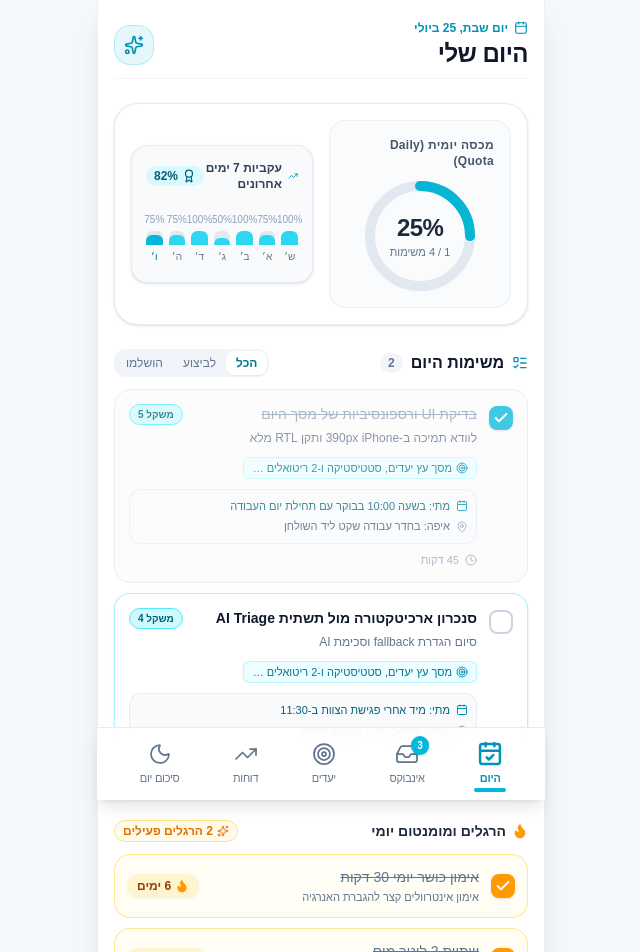
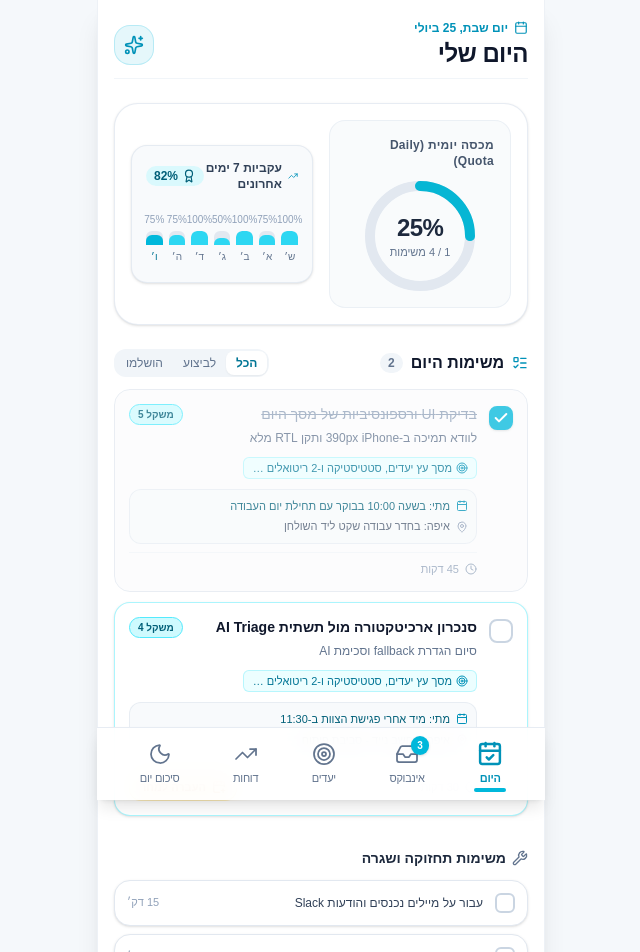
Before and after one commit to guykul-afk/momentum, a Next.js app: page /today in a window 1280 px wide. Shown: the top 952 px of the page, without its empty margins (319-959 px from the left). Built offline with nearby package versions, Linux system fonts and the light colour scheme.

Commit message:
Add goal deletion, task postpone to tomorrow with color indicators, remove habit section

```diff
--- a/src/app/(tabs)/goals/page.tsx
+++ b/src/app/(tabs)/goals/page.tsx
@@ -19,11 +19,12 @@ import { GoalModal } from '@/components/goals/GoalModal';
 import { isGoalStarved } from '@/components/goals/StarveBadge';
 
 export default function GoalsPage() {
-  const { goals, addGoal, updateGoal, addKrCheckin } = useAppStore();
+  const { goals, addGoal, updateGoal, deleteGoal, addKrCheckin } = useAppStore();
   const [isModalOpen, setIsModalOpen] = useState(false);
   const [editingGoal, setEditingGoal] = useState<Goal | undefined>(undefined);
   const [modalDefaultTimeframe, setModalDefaultTimeframe] = useState<'annual' | 'monthly' | 'weekly'>('annual');
   const [modalDefaultParentId, setModalDefaultParentId] = useState<string | undefined>(undefined);
+  const [deletingGoal, setDeletingGoal] = useState<Goal | null>(null);
 
   const [timeframeFilter, setTimeframeFilter] = useState<'all' | 'annual' | 'monthly' | 'weekly'>('all');
   const [categoryFilter, setCategoryFilter] = useState<string>('all');
@@ -76,6 +77,17 @@ export default function GoalsPage() {
 
   const handleCheckinKr = (goalId: string, currentKr: number) => {
     addKrCheckin(goalId, currentKr, 'עדכון מהיר מעץ היעדים');
+  };
+
+  const handleRequestDeleteGoal = (goal: Goal) => {
+    setDeletingGoal(goal);
+  };
+
+  const handleConfirmDelete = () => {
+    if (deletingGoal) {
+      deleteGoal(deletingGoal.id);
+      setDeletingGoal(null);
+    }
   };
 
   return (
@@ -234,6 +246,7 @@ export default function GoalsPage() {
                 allGoals={filteredGoals}
                 onAddSubGoal={(parentId, timeframe) => handleOpenAddModal(parentId, timeframe)}
                 onEditGoal={handleOpenEditModal}
+                onDeleteGoal={handleRequestDeleteGoal}
                 onCheckinKr={handleCheckinKr}
                 level={0}
               />
@@ -247,11 +260,55 @@ export default function GoalsPage() {
         isOpen={isModalOpen}
         onClose={() => setIsModalOpen(false)}
         onSave={handleSaveGoal}
+        onDelete={handleRequestDeleteGoal}
         availableParents={goals}
         initialGoal={editingGoal}
         defaultTimeframe={modalDefaultTimeframe}
         defaultParentId={modalDefaultParentId}
       />
+
+      {/* Delete Confirmation Modal */}
+      {deletingGoal && (
+        <div className="fixed inset-0 z-50 flex items-center justify-center p-4 bg-slate-900/60 backdrop-blur-xs">
+          <div className="bg-white rounded-2xl max-w-sm w-full shadow-2xl border border-slate-100 p-5 flex flex-col gap-4 animate-in fade-in zoom-in-95 duration-200">
+            <div className="flex items-center gap-3">
+              <div className="p-2.5 rounded-xl bg-rose-100 text-rose-600">
+                <AlertTriangle className="w-6 h-6" />
+              </div>
+              <div>
+                <h3 className="text-base font-bold text-slate-800">אישור מחיקת יעד</h3>
+                <p className="text-xs text-slate-500">פעולה זו אינה ניתנת לביטול</p>
+              </div>
+            </div>
+
+            <div className="p-3 bg-slate-50 rounded-xl border border-slate-200/80">
+              <p className="text-xs font-semibold text-slate-700">{deletingGoal.title}</p>
+              {goals.some((g) => g.parentId === deletingGoal.id) && (
+                <p className="text-[11px] text-rose-600 font-medium mt-1">
+                  ⚠️ שים לב: מחיקת יעד זה תביא למחיקת תתי-היעדים שתחתיו!
+                </p>
+              )}
+            </div>
+
+            <div className="flex items-center justify-end gap-2 pt-2 border-t border-slate-100">
+              <button
+                type="button"
+                onClick={() => setDeletingGoal(null)}
+                className="px-4 py-2 text-xs font-semibold text-slate-600 bg-slate-100 rounded-xl hover:bg-slate-200 transition-colors"
+              >
+                ביטול
+              </button>
+              <button
+                type="button"
+                onClick={handleConfirmDelete}
+                className="px-4 py-2 text-xs font-bold text-white bg-rose-600 hover:bg-rose-700 rounded-xl shadow-xs transition-colors"
+              >
+                מחק לצמיתות
+              </button>
+            </div>
+          </div>
+        </div>
+      )}
     </div>
   );
 }
--- a/src/app/(tabs)/today/page.tsx
+++ b/src/app/(tabs)/today/page.tsx
@@ -5,13 +5,12 @@ import { useAppStore } from '@/lib/store';
 import { DailyQuotaRing } from '@/components/tasks/DailyQuotaRing';
 import { AdherenceSparkline } from '@/components/tasks/AdherenceSparkline';
 import { TaskCard } from '@/components/tasks/TaskCard';
-import { HabitSection } from '@/components/tasks/HabitSection';
 import { MaintenanceSection } from '@/components/tasks/MaintenanceSection';
 import { computeDailyQuota } from '@/lib/metrics';
 import { Calendar, Sparkles, CheckCircle2, ListTodo } from 'lucide-react';
 
 export default function TodayPage() {
-  const { tasks, taskInstances, dailyStats, goals, toggleTaskInstance } = useAppStore();
+  const { tasks, taskInstances, dailyStats, goals, toggleTaskInstance, postponeTaskToTomorrow } = useAppStore();
   const [filter, setFilter] = useState<'all' | 'pending' | 'completed'>('all');
 
   const todayStr = new Date().toISOString().split('T')[0];
@@ -25,7 +24,6 @@ export default function TodayPage() {
 
   // Filter tasks by categories
   const dailyTasks = tasks.filter((t) => t.type === 'daily' && !t.isHabit && !t.isMaintenance && t.isActive);
-  const habitTasks = tasks.filter((t) => t.isHabit && t.isActive);
   const maintenanceTasks = tasks.filter((t) => t.isMaintenance && t.isActive);
 
   // Daily quota calculation using lib metrics
@@ -147,22 +145,13 @@ export default function TodayPage() {
                   task={task}
                   isCompleted={isCompleted}
                   onToggle={() => toggleTaskInstance(task.id)}
+                  onPostponeToTomorrow={() => postponeTaskToTomorrow(task.id)}
                   goal={goal}
                 />
               );
             })
           )}
         </div>
-      </section>
-
-      {/* Habit Section */}
-      <section className="pt-2">
-        <HabitSection
-          habits={habitTasks}
-          taskInstances={taskInstances}
-          onToggleHabit={toggleTaskInstance}
-          todayDateStr={todayStr}
-        />
       </section>
 
       {/* Maintenance Section */}
--- a/src/components/tasks/TaskCard.tsx
+++ b/src/components/tasks/TaskCard.tsx
@@ -2,25 +2,35 @@
 
 import React from 'react';
 import { Task, Goal } from '@/types/models';
-import { Check, Clock, Target, MapPin, Calendar } from 'lucide-react';
+import { Check, Clock, Target, MapPin, Calendar, CalendarPlus } from 'lucide-react';
 
 interface TaskCardProps {
   task: Task;
   isCompleted: boolean;
   onToggle: () => void;
+  onPostponeToTomorrow?: () => void;
   goal?: Goal;
 }
 
-export function TaskCard({ task, isCompleted, onToggle, goal }: TaskCardProps) {
+export function TaskCard({ task, isCompleted, onToggle, onPostponeToTomorrow, goal }: TaskCardProps) {
   const getWeightBadgeColor = (weight: number = 3) => {
     if (weight >= 4) return 'bg-cyan-100 text-cyan-800 border-cyan-300';
     if (weight === 3) return 'bg-slate-100 text-slate-700 border-slate-200';
     return 'bg-slate-50 text-slate-600 border-slate-200';
   };
 
+  const getPostponeStripeColor = (count: number = 0) => {
+    if (count === 1) return 'border-r-4 border-r-yellow-400';
+    if (count === 2) return 'border-r-4 border-r-orange-500';
+    if (count >= 3) return 'border-r-4 border-r-red-500';
+    return '';
+  };
+
+  const postponeStripe = getPostponeStripeColor(task.postponeCount);
+
   return (
     <div
-      className={`group relative flex items-start gap-3 p-3.5 rounded-2xl border transition-all duration-200 ${
+      className={`group relative flex items-start gap-3 p-3.5 rounded-2xl border transition-all duration-200 ${postponeStripe} ${
         isCompleted
           ? 'bg-slate-50/60 border-slate-200 opacity-75'
           : task.weight && task.weight >= 4
@@ -97,13 +107,43 @@ export function TaskCard({ task, isCompleted, onToggle, goal }: TaskCardProps) {
           </div>
         )}
 
-        {/* Duration Meta Info */}
-        {task.estimatedMinutes && (
-          <div className="flex items-center gap-1.5 mt-2 text-[11px] text-slate-400">
-            <Clock className="w-3 h-3 text-slate-400" />
-            <span>{task.estimatedMinutes} דקות</span>
+        {/* Bottom Actions & Meta Info */}
+        <div className="flex items-center justify-between gap-2 mt-2 pt-2 border-t border-slate-100">
+          <div className="flex items-center gap-2">
+            {task.estimatedMinutes && (
+              <div className="flex items-center gap-1.5 text-[11px] text-slate-400">
+                <Clock className="w-3 h-3 text-slate-400" />
+                <span>{task.estimatedMinutes} דקות</span>
+              </div>
+            )}
+
+            {task.postponeCount && task.postponeCount > 0 ? (
+              <span
+                className={`text-[10px] font-bold px-2 py-0.5 rounded-md border ${
+                  task.postponeCount === 1
+                    ? 'bg-yellow-50 text-yellow-800 border-yellow-300'
+                    : task.postponeCount === 2
+                    ? 'bg-orange-50 text-orange-800 border-orange-300'
+                    : 'bg-red-50 text-red-800 border-red-300'
+                }`}
+              >
+                הועברה {task.postponeCount}X
+              </span>
+            ) : null}
           </div>
-        )}
+
+          {!isCompleted && onPostponeToTomorrow && (
+            <button
+              type="button"
+              onClick={onPostponeToTomorrow}
+              className="flex items-center gap-1.5 text-[11px] font-bold text-amber-700 bg-amber-50 hover:bg-amber-100 border border-amber-200/80 px-2.5 py-1 rounded-xl transition-all active:scale-95 shrink-0"
+              title="העבר משימה למחר"
+            >
+              <CalendarPlus className="w-3.5 h-3.5" />
+              <span>העברה למחר</span>
+            </button>
+          )}
+        </div>
       </div>
     </div>
   );
--- a/src/lib/store.tsx
+++ b/src/lib/store.tsx
@@ -373,8 +373,10 @@ interface AppContextType {
   triageReject: (rawId: string) => void;
   addReflection: (reflection: Omit<EndOfDayReflection, 'id' | 'createdAt'>) => void;
   updateTask: (taskId: string, updates: Partial<Task>) => void;
+  postponeTaskToTomorrow: (taskId: string) => void;
   addGoal: (goal: Omit<Goal, 'id' | 'uid' | 'createdAt' | 'updatedAt'>) => Goal;
   updateGoal: (goalId: string, updates: Partial<Goal>) => void;
+  deleteGoal: (goalId: string) => void;
   addKrCheckin: (goalId: string, value: number, notes?: string) => void;
   saveWeeklyPlan: (plan: Omit<WeeklyPlan, 'id' | 'uid' | 'createdAt'>) => void;
   performFreshStart: () => void;
@@ -594,6 +596,33 @@ export function AppProvider({ children }: { children: React.ReactNode }) {
     );
   };
 
+  const postponeTaskToTomorrow = (taskId: string) => {
+    const todayStr = getTodayDateString();
+    const tomorrowStr = getTomorrowDateString();
+
+    setTasks((prev) =>
+      prev.map((t) =>
+        t.id === taskId
+          ? { ...t, postponeCount: (t.postponeCount || 0) + 1, updatedAt: Date.now() }
+          : t
+      )
+    );
+
+    setTaskInstances((prev) => {
+      const filtered = prev.filter((i) => !(i.taskId === taskId && (i.date === todayStr || i.date === tomorrowStr)));
+      return [
+        ...filtered,
+        {
+          id: `inst-${Date.now()}`,
+          uid: 'user-1',
+          taskId,
+          date: tomorrowStr,
+          status: 'pending',
+        },
+      ];
+    });
+  };
+
   const addGoal = (goalData: Omit<Goal, 'id' | 'uid' | 'createdAt' | 'updatedAt'>) => {
     const newGoal: Goal = {
       ...goalData,
@@ -611,6 +640,23 @@ export function AppProvider({ children }: { children: React.ReactNode }) {
   const updateGoal = (goalId: string, updates: Partial<Goal>) => {
     setGoals((prev) =>
       prev.map((g) => (g.id === goalId ? { ...g, ...updates, updatedAt: Date.now() } : g))
+    );
+  };
+
+  const deleteGoal = (goalId: string) => {
+    const getGoalAndChildIds = (id: string, allGoals: Goal[]): string[] => {
+      const children = allGoals.filter((g) => g.parentId === id);
+      const childIds = children.flatMap((c) => getGoalAndChildIds(c.id, allGoals));
+      return [id, ...childIds];
+    };
+
+    setGoals((prevGoals) => {
+      const idsToDelete = new Set(getGoalAndChildIds(goalId, prevGoals));
+      return prevGoals.filter((g) => !idsToDelete.has(g.id));
+    });
+
+    setTasks((prevTasks) =>
+      prevTasks.map((t) => (t.goalId === goalId ? { ...t, goalId: undefined, updatedAt: Date.now() } : t))
     );
   };
 
@@ -691,8 +737,10 @@ export function AppProvider({ children }: { children: React.ReactNode }) {
         triageReject,
         addReflection,
         updateTask,
+        postponeTaskToTomorrow,
         addGoal,
         updateGoal,
+        deleteGoal,
         addKrCheckin,
         saveWeeklyPlan,
         performFreshStart,
--- a/src/types/models.ts
+++ b/src/types/models.ts
@@ -34,6 +34,7 @@ export interface Task {
   when?: string; // Implementation intention: trigger/time
   where?: string; // Implementation intention: location/context
   streakCount?: number; // For habits
+  postponeCount?: number; // Number of times task was postponed to tomorrow
   isHabit?: boolean;
   isMaintenance?: boolean;
 }
```
Also changed, not shown: src/components/goals/GoalModal.tsx (+22 -2 lines), src/components/goals/GoalTreeItem.tsx (+14 -0 lines), 1 other file (tests, documents, lock files or other folders).
